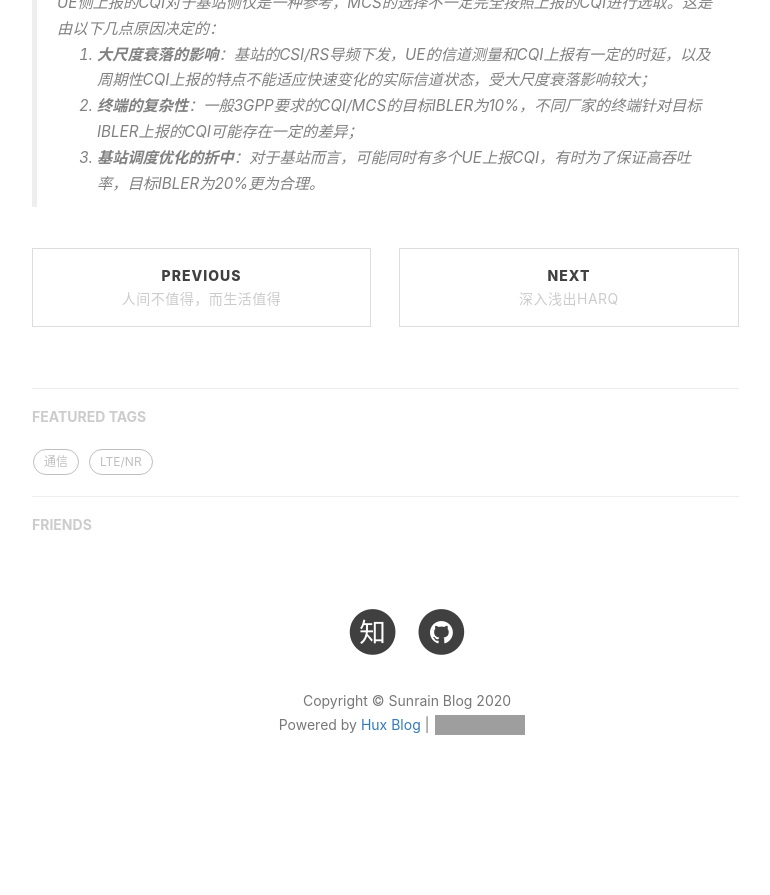
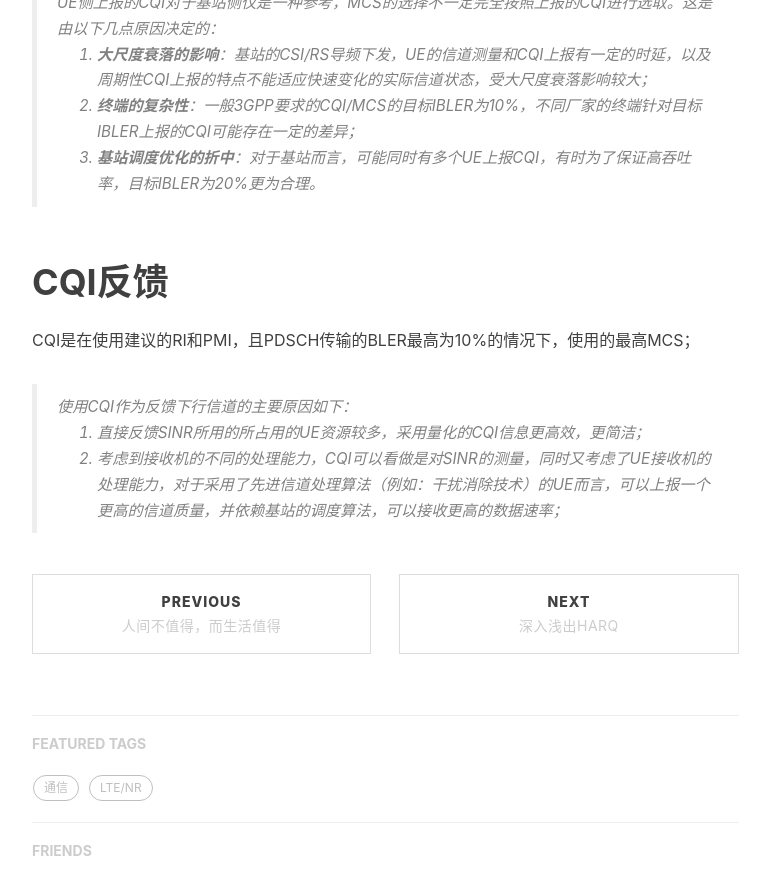
Before and after one commit to ruoqiong/ruoqiong.github.io, a Jekyll site: the page built from _posts/2020-09-30-CQI_MCS.md, in a window 1280 px wide and 900 px high, scrolled down 1012 px. Shown: the top 895 px of the window, without its empty margins (233-1003 px from the left). Built offline with Jekyll 4.4.1, drawn with Linux system fonts in a browser that asks for light colours; nearby versions of some CDN libraries; comment, search, counter and statistics services are not loaded; before the commit the page ends 1841 px from its top, so only the background shows below that; grey boxes are pictures that could not be loaded.

Commit message:
Update 2020-09-30-CQI_MCS.md

```diff
--- a/_posts/2020-09-30-CQI_MCS.md
+++ b/_posts/2020-09-30-CQI_MCS.md
@@ -21,3 +21,9 @@ tags:
 > 1. **大尺度衰落的影响**：基站的CSI/RS导频下发，UE的信道测量和CQI上报有一定的时延，以及周期性CQI上报的特点不能适应快速变化的实际信道状态，受大尺度衰落影响较大；
 > 2. **终端的复杂性**：一般3GPP要求的CQI/MCS的目标IBLER为10%，不同厂家的终端针对目标IBLER上报的CQI可能存在一定的差异；
 > 3. **基站调度优化的折中**：对于基站而言，可能同时有多个UE上报CQI，有时为了保证高吞吐率，目标IBLER为20%更为合理。
+
+# CQI反馈
+CQI是在使用建议的RI和PMI，且PDSCH传输的BLER最高为10%的情况下，使用的最高MCS；
+> 使用CQI作为反馈下行信道的主要原因如下：
+> 1. 直接反馈SINR所用的所占用的UE资源较多，采用量化的CQI信息更高效，更简洁；
+> 2. 考虑到接收机的不同的处理能力，CQI可以看做是对SINR的测量，同时又考虑了UE接收机的处理能力，对于采用了先进信道处理算法（例如：干扰消除技术）的UE而言，可以上报一个更高的信道质量，并依赖基站的调度算法，可以接收更高的数据速率；
```
